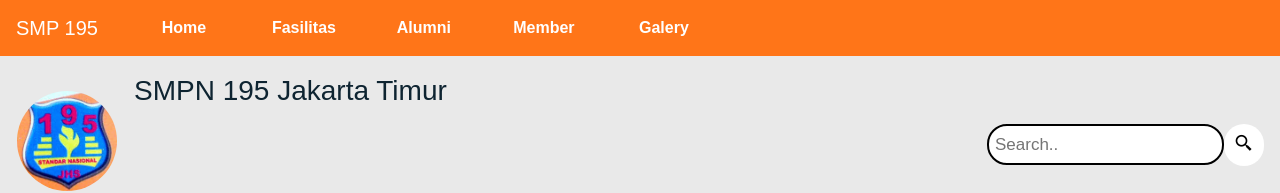
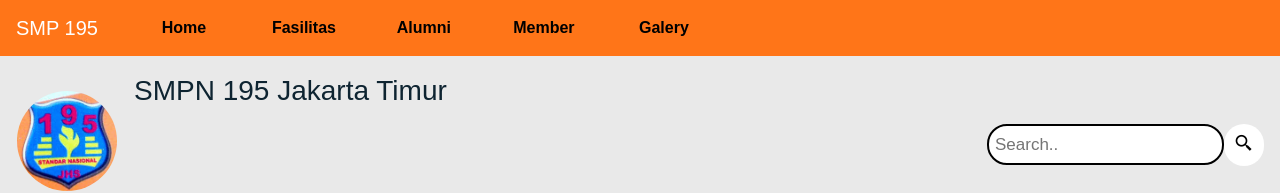
Before and after one commit to smpn195/Home, a plain HTML site: page index.html in a window 1280 px wide. Shown: the top 193 px of the page. Drawn offline with nearby package versions, Linux system fonts and the light colour scheme.

Commit message:
Update index.html

```diff
--- a/index.html
+++ b/index.html
@@ -444,7 +444,7 @@ nav ul li{
 nav ul li a{
 
     width:100px;
-    color:#fff;
+    color:#000;
     text-decoration:none;
     display:block;
     text-align:center;
@@ -457,7 +457,7 @@ nav ul li a:hover {
     background-color:#0081D9;
     display:block;
     transition: .7s;
-    color: #000;
+    color: #fff;
 
 }
 .galery_img{
```
